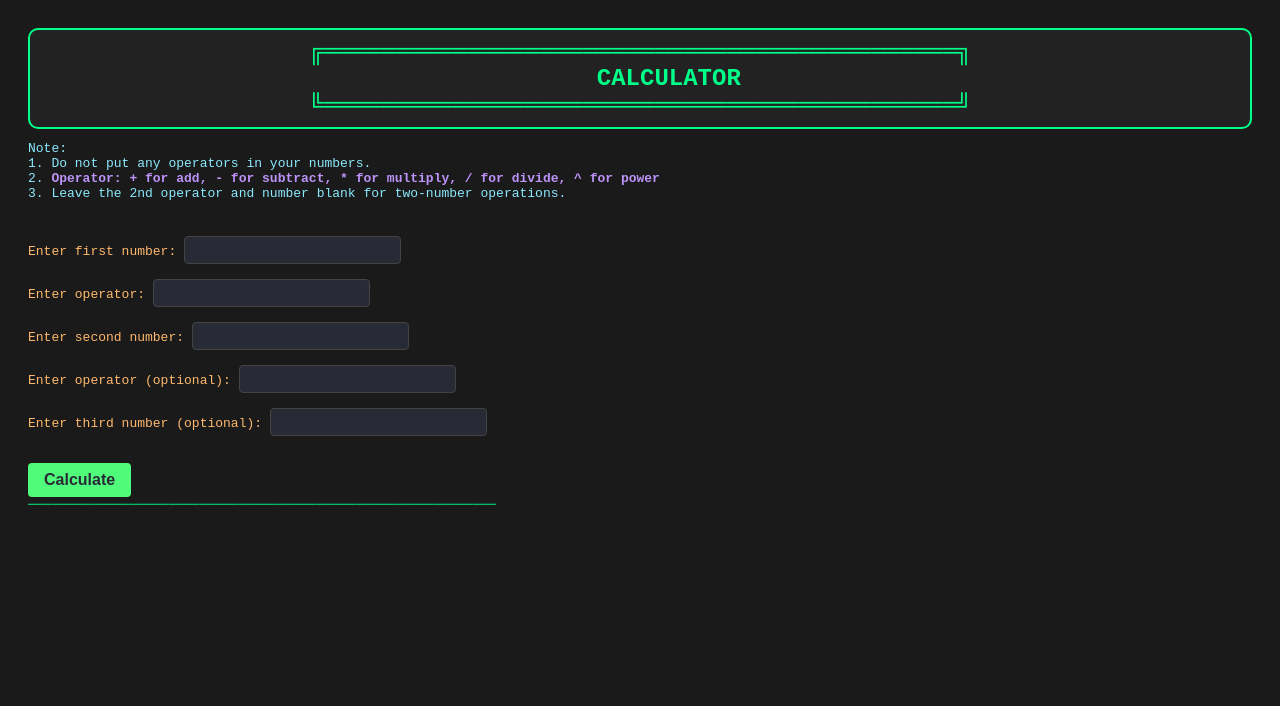
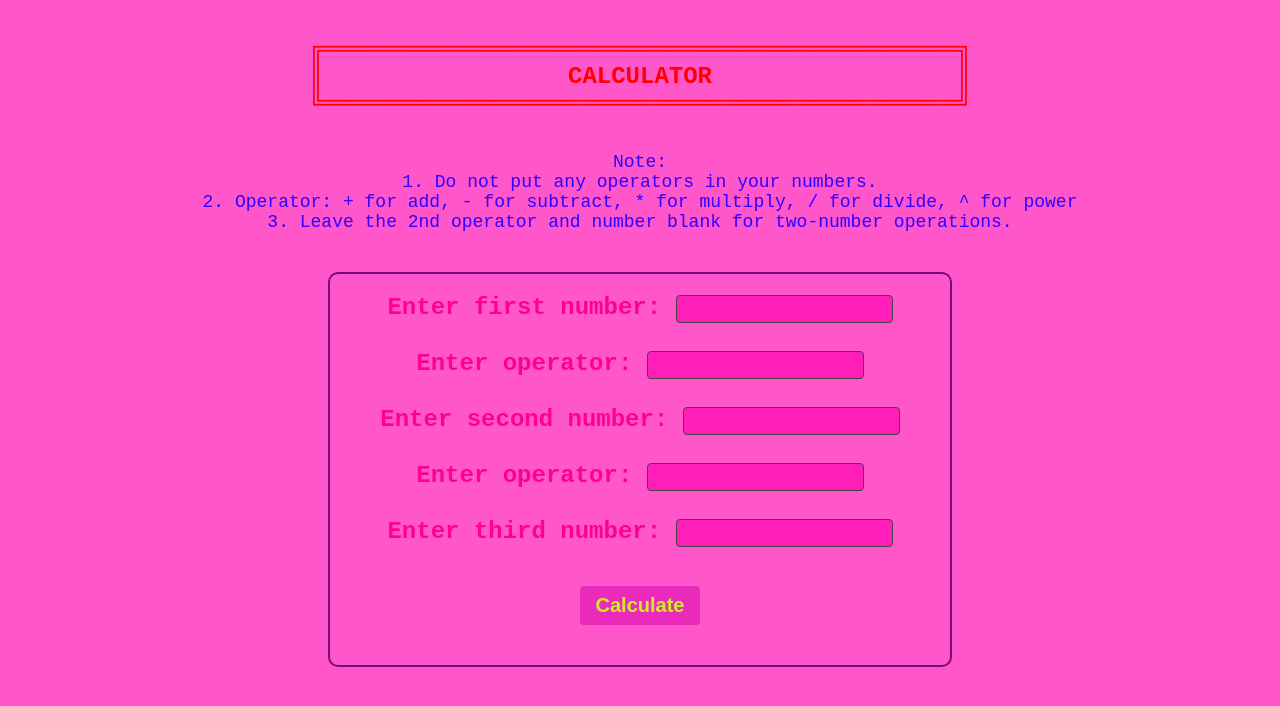
Before and after one commit to Joel-Lo/Calculator, a plain HTML site: page Calculator.html in a window 1280 px wide. Drawn offline with Linux system fonts and the light colour scheme.

Commit message:
Update Calculator.html

```diff
--- a/Calculator.html
+++ b/Calculator.html
@@ -6,45 +6,60 @@
     <style>
         body {
             font-family: monospace;
-            background: #1a1a1a;
+            background: #ff57ca;
             color: #d0ffd0;
             padding: 20px;
+            text-align: center;
+            text-align: center;
+            place-items:center;
+            align-items:center;
         }
         .title {
-            color: #00ff88;
+            color: #ff0000;
             font-weight: bold;
-            border: 2px solid #00ff88;
+            /* border: 2px solid #7c0880; */
             border-radius: 10px;
             padding: 8px;
             margin-bottom: 12px;
             text-align: center;
             font-size: 24px;
-            background: #222;
+            background: #ff57ca;
+        }
+        .form{
+            color: #05f057;
+            font-weight: bold;
+            border: 2px solid #7c0880;
+            border-radius: 10px;
+            padding: 20px;
+            margin-bottom: 12px;
+            text-align: center;
+            font-size: 24px;
+            background: #ff57ca;
+            width: 580px;
+
         }
         .note {
-            color: #8be9fd;
+            color: #2f00ff;
             margin-bottom: 20px;
+            font-size: 18px;
         }
         .input-label {
-            color: #ffb86c;
+            color: #ff0095;
         }
         .result, .error {
             display: block;
             margin-top: 20px;
-            font-size: 18px;
+            font-size:28px;
             font-weight: bold;
         }
         .result {
-            color: #8be9fd;
+            color: #050567;
         }
         .error {
-            color: #ff5555;
-        }
-        .divider {
-            color: #00ff88;
+            color: #f51818;
         }
         .calc-input {
-            background: #282a36;
+            background:#ff1fb8 ;
             color: #f8f8f2;
             border: 1px solid #444;
             border-radius: 4px;
@@ -52,12 +67,12 @@
             font-size: 16px;
         }
         button {
-            background: #50fa7b;
-            color: #282a36;
+            background: #ea2abb;
+            color: #d4eb2a;
             border: none;
             border-radius: 4px;
             padding: 8px 16px;
-            font-size: 16px;
+            font-size: 20px;
             cursor: pointer;
             font-weight: bold;
             margin-top: 12px;
@@ -70,16 +85,16 @@
 <body>
     <div class="title">
         ╔════════════════════════════════════════════╗<br>
-        &nbsp;&nbsp;&nbsp;&nbsp;CALCULATOR<br>
+        ║&nbsp;&nbsp;&nbsp;&nbsp;&nbsp;&nbsp;&nbsp;&nbsp;&nbsp;&nbsp;&nbsp;&nbsp;&nbsp;&nbsp;&nbsp;&nbsp;&nbsp;CALCULATOR&nbsp;&nbsp;&nbsp;&nbsp;&nbsp;&nbsp;&nbsp;&nbsp;&nbsp;&nbsp;&nbsp;&nbsp;&nbsp;&nbsp;&nbsp;&nbsp;&nbsp;║<br>
         ╚════════════════════════════════════════════╝
-    </div>
+    </div><br>
     <div class="note">
         Note:<br>
         1. Do not put any operators in your numbers.<br>
-        2. <span style="color:#bd93f9; font-weight:bold;">Operator: + for add, - for subtract, * for multiply, / for divide, ^ for power</span><br>
+        2. Operator: + for add, - for subtract, * for multiply, / for divide, ^ for power<br>
         3. Leave the 2nd operator and number blank for two-number operations.<br><br>
     </div>
-    <form id="calcForm" autocomplete="off" onsubmit="return calculate();">
+    <form class="form" id="calcForm" autocomplete="off" onsubmit="return calculate();">
         <label class="input-label">Enter first number:</label>
         <input type="text" class="calc-input" id="num1"><br><br>
 
@@ -89,17 +104,17 @@
         <label class="input-label">Enter second number:</label>
         <input type="text" class="calc-input" id="num2"><br><br>
 
-        <label class="input-label">Enter operator (optional):</label>
+        <label class="input-label">Enter operator:</label>
         <input type="text" class="calc-input" id="op2" maxlength="1"><br><br>
 
-        <label class="input-label">Enter third number (optional):</label>
+        <label class="input-label">Enter third number:</label>
         <input type="text" class="calc-input" id="num3"><br><br>
 
         <button type="submit">Calculate</button>
+        <span class="result" id="result"></span>
+        <span class="error" id="error"></span>
     </form>
-    <div class="divider">────────────────────────────────────────────────────────────</div>
-    <span class="result" id="result"></span>
-    <span class="error" id="error"></span>
+
 
     <script>
         function calculate() {
```
